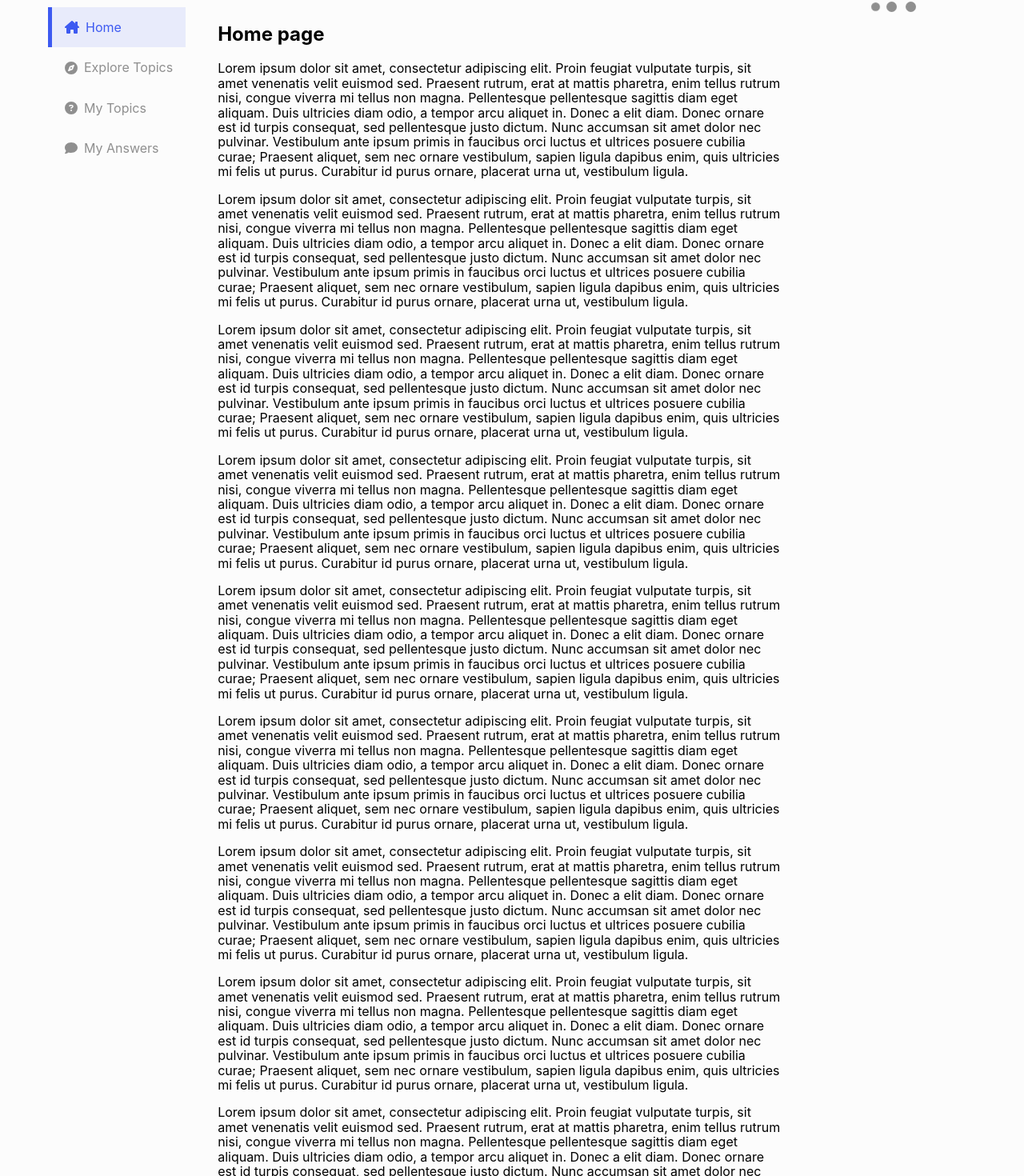
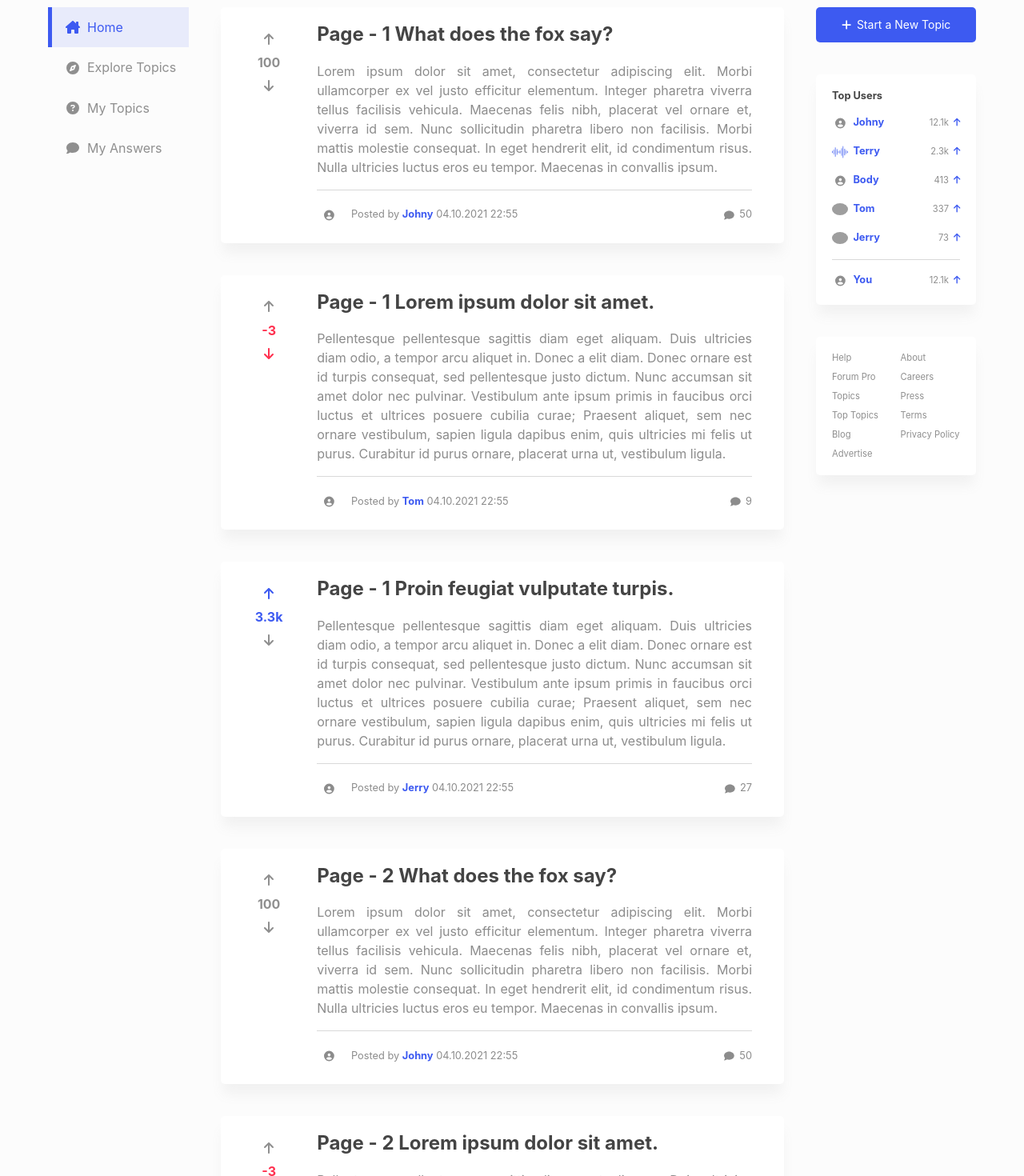
Before and after one commit to ns6630/forum, a React (Create React App) app: page / in a window 1280 px wide. Shown: the part 111-1581 px from the top of the page at 80% size. Built offline with nearby package versions, Linux system fonts and the light colour scheme; grey boxes are pictures that could not be loaded.

Commit message:
Изменен рендер домашней страницы.

```diff
--- a/src/App.tsx
+++ b/src/App.tsx
@@ -1,11 +1,16 @@
-import React from 'react';
-import Loader from "./components/Loader";
-import {FontAwesomeIcon} from '@fortawesome/react-fontawesome';
-import {faHouseChimney, faCompass, faCircleQuestion, faComment} from '@fortawesome/free-solid-svg-icons';
+import React from "react";
+import { FontAwesomeIcon } from "@fortawesome/react-fontawesome";
+import {
+  faCircleQuestion,
+  faComment,
+  faCompass,
+  faHouseChimney,
+  faPlus,
+} from "@fortawesome/free-solid-svg-icons";
 import Container from "./components/Container";
 import Header from "./components/Header";
 import Body from "./components/Body";
-import {BrowserRouter, Route, Switch} from "react-router-dom";
+import { BrowserRouter, Route, Switch } from "react-router-dom";
 import Menu from "./components/Menu";
 import Home from "./pages/Home";
 import RightColumn from "./components/RightColumn";
@@ -14,47 +19,126 @@ import MenuLink from "./components/MenuLink";
 import Topics from "./pages/Topics";
 import MyTopics from "./pages/MyTopics";
 import MyAnswers from "./pages/MyAnswers";
+import RightColumnButtonLink from "./components/RightColumnButtonLink";
+import TopUsers from "./components/TopUsers";
+import Footer from "./components/Footer";
+import FooterLink from "./components/FooterLink";
+import StickyRightColumn from "./components/StickyRightColumn";
+import TopicApi from "./api/fake/TopicApi";
+import Page from "./components/Page";
 
+export const topicApi = new TopicApi();
 
 function App() {
   return (
     <BrowserRouter>
-      <Header>
-        <Container>
-          <h1>Hello, is it me you looking for...</h1>
-        </Container>
-      </Header>
+      <Page>
+        <Header user={you} />
         <Container>
           <Body>
             <Menu>
-            <MenuLink to={"/"} exact><FontAwesomeIcon icon={faHouseChimney}/>Home</MenuLink>
-            <MenuLink to={"/topics"}><FontAwesomeIcon icon={faCompass}/>Explore topics</MenuLink>
-            <MenuLink to={"/my-topics"}><FontAwesomeIcon icon={faCircleQuestion}/>My topics</MenuLink>
-            <MenuLink to={"/my-answers"}><FontAwesomeIcon icon={faComment}/>My answers</MenuLink>
+              <MenuLink to={"/"} exact>
+                <FontAwesomeIcon icon={faHouseChimney} fixedWidth />
+                Home
+              </MenuLink>
+              <MenuLink to={"/topics"}>
+                <FontAwesomeIcon icon={faCompass} fixedWidth />
+                Explore topics
+              </MenuLink>
+              <MenuLink to={"/my-topics"}>
+                <FontAwesomeIcon icon={faCircleQuestion} fixedWidth />
+                My topics
+              </MenuLink>
+              <MenuLink to={"/my-answers"}>
+                <FontAwesomeIcon icon={faComment} fixedWidth />
+                My answers
+              </MenuLink>
             </Menu>
             <Content>
               <Switch>
                 <Route path={"/topics"}>
-                <Topics/>
+                  <Topics />
                 </Route>
                 <Route path={"/my-topics"}>
-                <MyTopics/>
+                  <MyTopics />
                 </Route>
                 <Route path={"/my-answers"}>
-                <MyAnswers/>
+                  <MyAnswers />
                 </Route>
                 <Route path={"/"}>
-                <Home/>
+                  <Home />
                 </Route>
               </Switch>
             </Content>
             <RightColumn>
-            <Loader/>
+              <StickyRightColumn>
+                <RightColumnButtonLink to={"/"}>
+                  <FontAwesomeIcon icon={faPlus} />
+                  Start a New Topic
+                </RightColumnButtonLink>
+                <TopUsers users={topUsers} you={you} />
+                <Footer>
+                  <FooterLink to={"/"}>Help</FooterLink>
+                  <FooterLink to={"/"}>About</FooterLink>
+                  <FooterLink to={"/"}>Forum Pro</FooterLink>
+                  <FooterLink to={"/"}>Careers</FooterLink>
+                  <FooterLink to={"/"}>Topics</FooterLink>
+                  <FooterLink to={"/"}>Press</FooterLink>
+                  <FooterLink to={"/"}>Top Topics</FooterLink>
+                  <FooterLink to={"/"}>Terms</FooterLink>
+                  <FooterLink to={"/"}>Blog</FooterLink>
+                  <FooterLink to={"/"}>Privacy policy</FooterLink>
+                  <FooterLink to={"/"}>Advertise</FooterLink>
+                </Footer>
+              </StickyRightColumn>
+              {/*<Loader />*/}
             </RightColumn>
           </Body>
         </Container>
+      </Page>
     </BrowserRouter>
   );
 }
 
 export default App;
+
+const topUsers = [
+  {
+    id: 1,
+    nickname: "Johny",
+    photoPath: "",
+    rating: 12142,
+  },
+  {
+    id: 2,
+    nickname: "Terry",
+    photoPath: "logo192.png",
+    rating: 2347,
+  },
+  {
+    id: 3,
+    nickname: "Body",
+    photoPath: "",
+    rating: 413,
+  },
+  {
+    id: 4,
+    nickname: "Tom",
+    photoPath:
+      "http://kartina-optom.com.ua/images/stories/virtuemart/product/50%D1%8550.jpg",
+    rating: 337,
+  },
+  {
+    id: 5,
+    nickname: "Jerry",
+    photoPath: "https://avatarko.ru/img/kartinka/33/igra_Minecraft_32501.jpg",
+    rating: 73,
+  },
+];
+
+const you = {
+  id: 1,
+  nickname: "Johny",
+  photoPath: "",
+  rating: 12142,
+};
--- a/src/pages/Home.tsx
+++ b/src/pages/Home.tsx
@@ -1,90 +1,7 @@
+import TopicFeed from "../components/TopicFeed";
+
 const Home = () => {
-  return (
-    <>
-      <h2>Home page</h2>
-      <p>
-        Lorem ipsum dolor sit amet, consectetur adipiscing elit. Proin feugiat vulputate turpis, sit amet venenatis
-        velit euismod sed. Praesent rutrum, erat at mattis pharetra, enim tellus rutrum nisi, congue viverra mi tellus
-        non magna. Pellentesque pellentesque sagittis diam eget aliquam. Duis ultricies diam odio, a tempor arcu aliquet
-        in. Donec a elit diam. Donec ornare est id turpis consequat, sed pellentesque justo dictum. Nunc accumsan sit
-        amet dolor nec pulvinar. Vestibulum ante ipsum primis in faucibus orci luctus et ultrices posuere cubilia curae;
-        Praesent aliquet, sem nec ornare vestibulum, sapien ligula dapibus enim, quis ultricies mi felis ut purus.
-        Curabitur id purus ornare, placerat urna ut, vestibulum ligula.
-      </p>
-      <p>
-        Lorem ipsum dolor sit amet, consectetur adipiscing elit. Proin feugiat vulputate turpis, sit amet venenatis
-        velit euismod sed. Praesent rutrum, erat at mattis pharetra, enim tellus rutrum nisi, congue viverra mi tellus
-        non magna. Pellentesque pellentesque sagittis diam eget aliquam. Duis ultricies diam odio, a tempor arcu aliquet
-        in. Donec a elit diam. Donec ornare est id turpis consequat, sed pellentesque justo dictum. Nunc accumsan sit
-        amet dolor nec pulvinar. Vestibulum ante ipsum primis in faucibus orci luctus et ultrices posuere cubilia curae;
-        Praesent aliquet, sem nec ornare vestibulum, sapien ligula dapibus enim, quis ultricies mi felis ut purus.
-        Curabitur id purus ornare, placerat urna ut, vestibulum ligula.
-      </p>
-      <p>
-        Lorem ipsum dolor sit amet, consectetur adipiscing elit. Proin feugiat vulputate turpis, sit amet venenatis
-        velit euismod sed. Praesent rutrum, erat at mattis pharetra, enim tellus rutrum nisi, congue viverra mi tellus
-        non magna. Pellentesque pellentesque sagittis diam eget aliquam. Duis ultricies diam odio, a tempor arcu aliquet
-        in. Donec a elit diam. Donec ornare est id turpis consequat, sed pellentesque justo dictum. Nunc accumsan sit
-        amet dolor nec pulvinar. Vestibulum ante ipsum primis in faucibus orci luctus et ultrices posuere cubilia curae;
-        Praesent aliquet, sem nec ornare vestibulum, sapien ligula dapibus enim, quis ultricies mi felis ut purus.
-        Curabitur id purus ornare, placerat urna ut, vestibulum ligula.
-      </p>
-      <p>
-        Lorem ipsum dolor sit amet, consectetur adipiscing elit. Proin feugiat vulputate turpis, sit amet venenatis
-        velit euismod sed. Praesent rutrum, erat at mattis pharetra, enim tellus rutrum nisi, congue viverra mi tellus
-        non magna. Pellentesque pellentesque sagittis diam eget aliquam. Duis ultricies diam odio, a tempor arcu aliquet
-        in. Donec a elit diam. Donec ornare est id turpis consequat, sed pellentesque justo dictum. Nunc accumsan sit
-        amet dolor nec pulvinar. Vestibulum ante ipsum primis in faucibus orci luctus et ultrices posuere cubilia curae;
-        Praesent aliquet, sem nec ornare vestibulum, sapien ligula dapibus enim, quis ultricies mi felis ut purus.
-        Curabitur id purus ornare, placerat urna ut, vestibulum ligula.
-      </p>
-      <p>
-        Lorem ipsum dolor sit amet, consectetur adipiscing elit. Proin feugiat vulputate turpis, sit amet venenatis
-        velit euismod sed. Praesent rutrum, erat at mattis pharetra, enim tellus rutrum nisi, congue viverra mi tellus
-        non magna. Pellentesque pellentesque sagittis diam eget aliquam. Duis ultricies diam odio, a tempor arcu aliquet
-        in. Donec a elit diam. Donec ornare est id turpis consequat, sed pellentesque justo dictum. Nunc accumsan sit
-        amet dolor nec pulvinar. Vestibulum ante ipsum primis in faucibus orci luctus et ultrices posuere cubilia curae;
-        Praesent aliquet, sem nec ornare vestibulum, sapien ligula dapibus enim, quis ultricies mi felis ut purus.
-        Curabitur id purus ornare, placerat urna ut, vestibulum ligula.
-      </p>
-      <p>
-        Lorem ipsum dolor sit amet, consectetur adipiscing elit. Proin feugiat vulputate turpis, sit amet venenatis
-        velit euismod sed. Praesent rutrum, erat at mattis pharetra, enim tellus rutrum nisi, congue viverra mi tellus
-        non magna. Pellentesque pellentesque sagittis diam eget aliquam. Duis ultricies diam odio, a tempor arcu aliquet
-        in. Donec a elit diam. Donec ornare est id turpis consequat, sed pellentesque justo dictum. Nunc accumsan sit
-        amet dolor nec pulvinar. Vestibulum ante ipsum primis in faucibus orci luctus et ultrices posuere cubilia curae;
-        Praesent aliquet, sem nec ornare vestibulum, sapien ligula dapibus enim, quis ultricies mi felis ut purus.
-        Curabitur id purus ornare, placerat urna ut, vestibulum ligula.
-      </p>
-      <p>
-        Lorem ipsum dolor sit amet, consectetur adipiscing elit. Proin feugiat vulputate turpis, sit amet venenatis
-        velit euismod sed. Praesent rutrum, erat at mattis pharetra, enim tellus rutrum nisi, congue viverra mi tellus
-        non magna. Pellentesque pellentesque sagittis diam eget aliquam. Duis ultricies diam odio, a tempor arcu aliquet
-        in. Donec a elit diam. Donec ornare est id turpis consequat, sed pellentesque justo dictum. Nunc accumsan sit
-        amet dolor nec pulvinar. Vestibulum ante ipsum primis in faucibus orci luctus et ultrices posuere cubilia curae;
-        Praesent aliquet, sem nec ornare vestibulum, sapien ligula dapibus enim, quis ultricies mi felis ut purus.
-        Curabitur id purus ornare, placerat urna ut, vestibulum ligula.
-      </p>
-      <p>
-        Lorem ipsum dolor sit amet, consectetur adipiscing elit. Proin feugiat vulputate turpis, sit amet venenatis
-        velit euismod sed. Praesent rutrum, erat at mattis pharetra, enim tellus rutrum nisi, congue viverra mi tellus
-        non magna. Pellentesque pellentesque sagittis diam eget aliquam. Duis ultricies diam odio, a tempor arcu aliquet
-        in. Donec a elit diam. Donec ornare est id turpis consequat, sed pellentesque justo dictum. Nunc accumsan sit
-        amet dolor nec pulvinar. Vestibulum ante ipsum primis in faucibus orci luctus et ultrices posuere cubilia curae;
-        Praesent aliquet, sem nec ornare vestibulum, sapien ligula dapibus enim, quis ultricies mi felis ut purus.
-        Curabitur id purus ornare, placerat urna ut, vestibulum ligula.
-      </p>
-      <p>
-        Lorem ipsum dolor sit amet, consectetur adipiscing elit. Proin feugiat vulputate turpis, sit amet venenatis
-        velit euismod sed. Praesent rutrum, erat at mattis pharetra, enim tellus rutrum nisi, congue viverra mi tellus
-        non magna. Pellentesque pellentesque sagittis diam eget aliquam. Duis ultricies diam odio, a tempor arcu aliquet
-        in. Donec a elit diam. Donec ornare est id turpis consequat, sed pellentesque justo dictum. Nunc accumsan sit
-        amet dolor nec pulvinar. Vestibulum ante ipsum primis in faucibus orci luctus et ultrices posuere cubilia curae;
-        Praesent aliquet, sem nec ornare vestibulum, sapien ligula dapibus enim, quis ultricies mi felis ut purus.
-        Curabitur id purus ornare, placerat urna ut, vestibulum ligula.
-      </p>
-    </>
-  )
-}
+  return <TopicFeed />;
+};
 
 export default Home;
```
Lines whose indentation alone changed are shown as unchanged.
